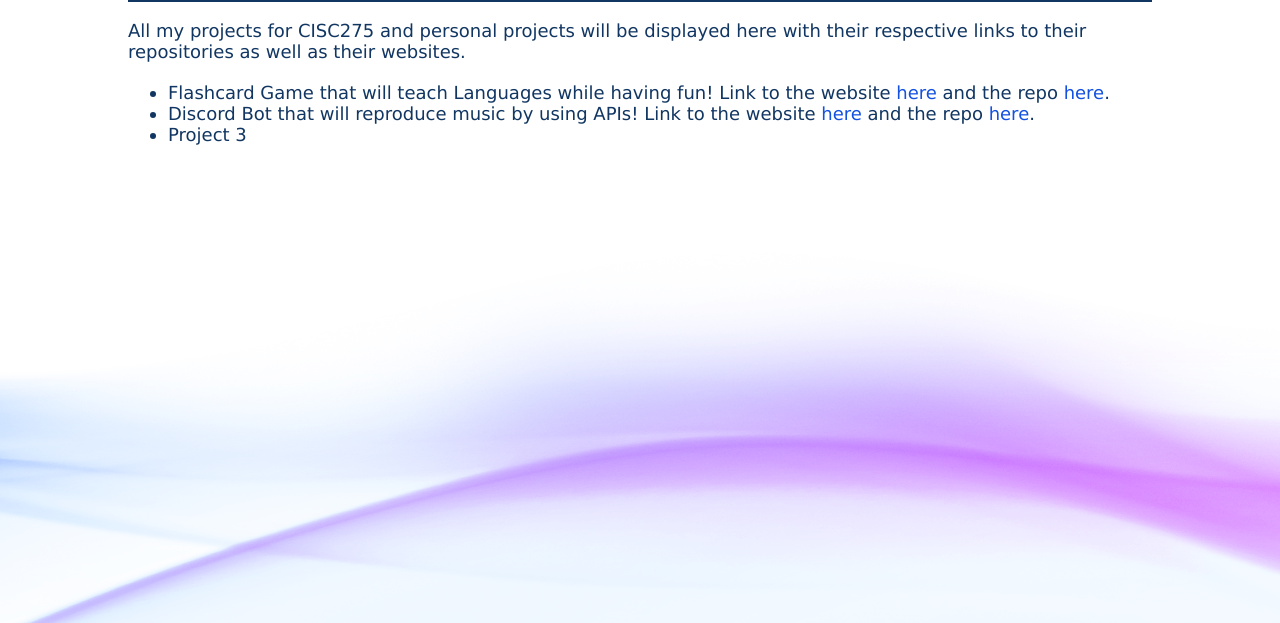
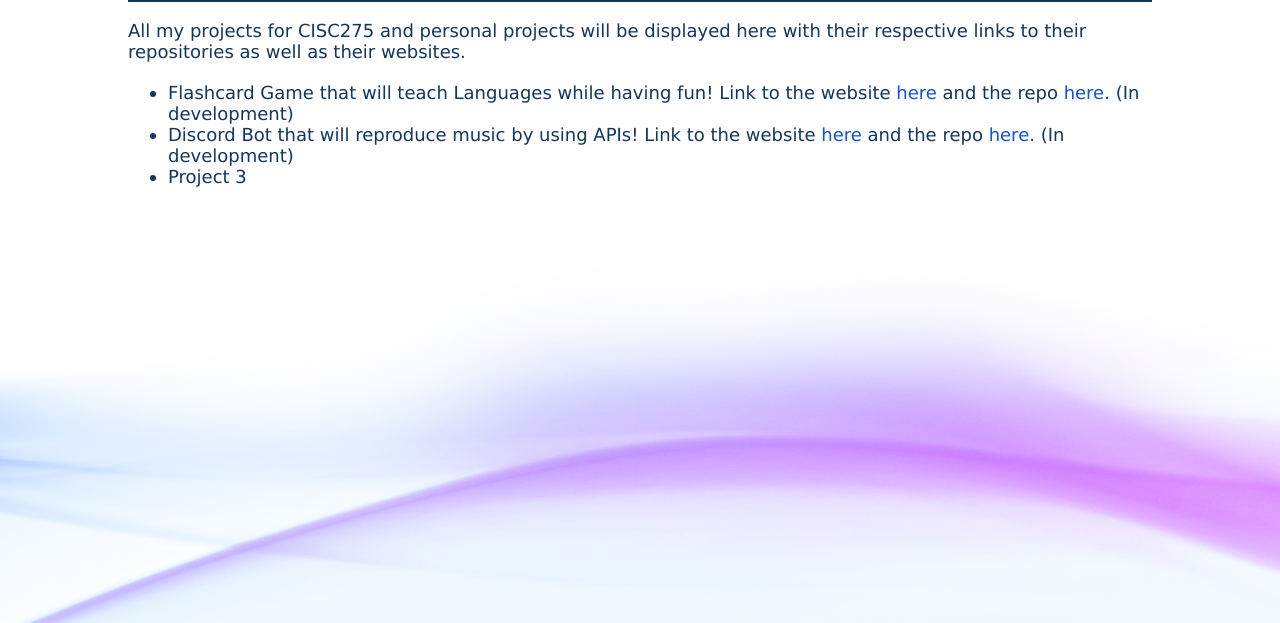
Before and after one commit to Zebxcore/Zebxcore.github.oi, a plain HTML site: page projects.html in a window 1280 px wide. Shown: the part 177-800 px from the top of the page. Drawn offline with Linux system fonts and the light colour scheme.

Commit message:
Added (In Development) to projects

```diff
--- a/projects.html
+++ b/projects.html
@@ -36,8 +36,8 @@
         <section>
             <div>
                 <ul>
-                    <li> Flashcard Game that will teach Languages while having fun! Link to the website <a href="">here</a> and the repo <a href=""> here</a>.</li>
-                    <li> Discord Bot that will reproduce music by using APIs! Link to the website <a href="">here</a> and the repo <a href=""> here</a>.</li>
+                    <li> Flashcard Game that will teach Languages while having fun! Link to the website <a href="">here</a> and the repo <a href=""> here</a>. (In development)</li>
+                    <li> Discord Bot that will reproduce music by using APIs! Link to the website <a href="">here</a> and the repo <a href=""> here</a>. (In development)</li>
                     <li>Project 3</li>
                 </ul>
             </div>
```
